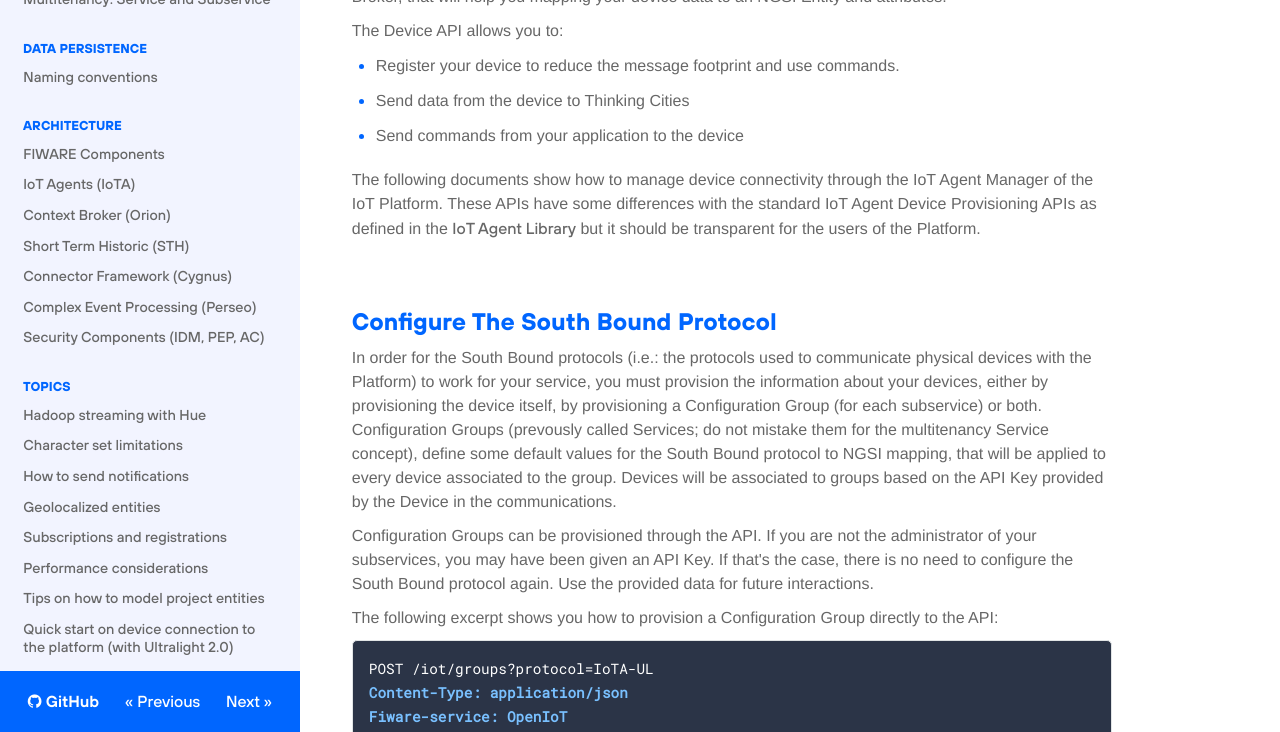
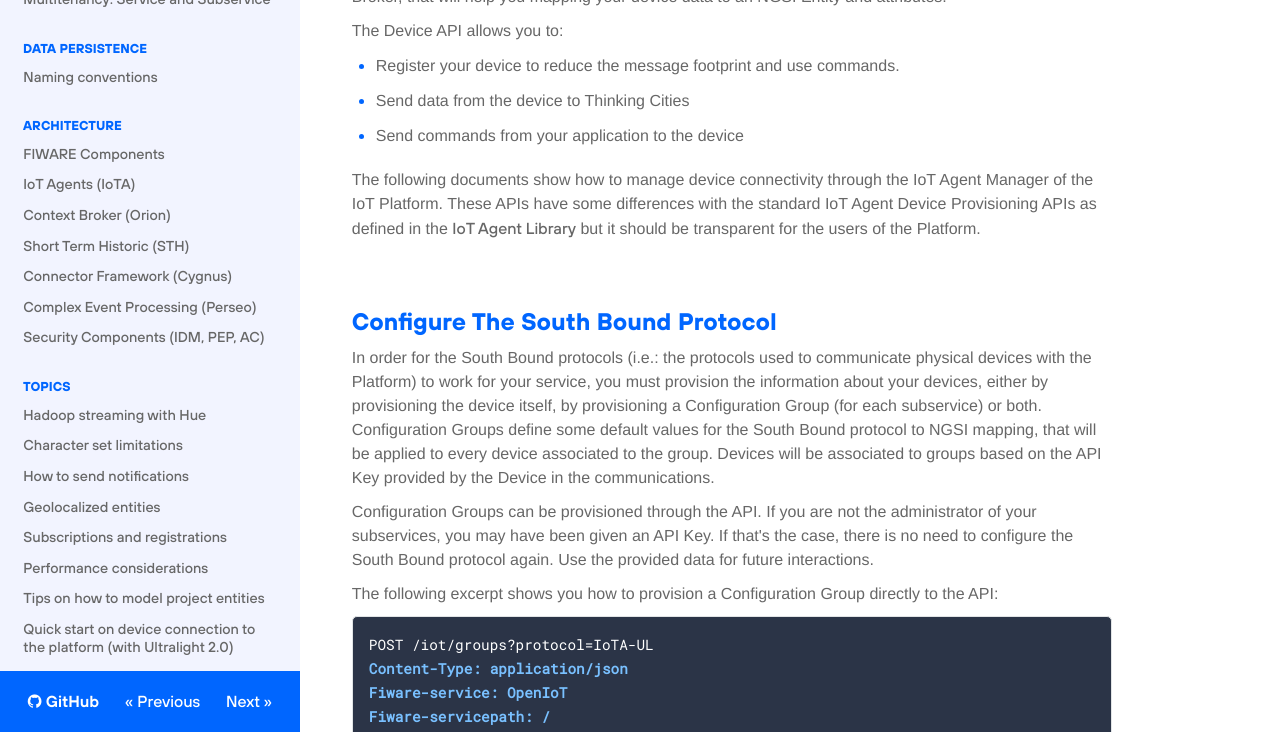
Before and after one commit to telefonicaid/thinking-cities, an MkDocs documentation site: the page built from docs/device_api.md, in a window 1280 px wide and 900 px high, cut to the strip 168-900 px from the top of the window. Built offline with MkDocs 1.6.1, drawn with Linux system fonts in a browser that asks for light colours; nearby versions of some CDN libraries; some web fonts are replaced.

Commit message:
Update docs/device_api.md

```diff
--- a/docs/device_api.md
+++ b/docs/device_api.md
@@ -17,8 +17,7 @@ but it should be transparent for the users of the Platform.
 
 In order for the South Bound protocols (i.e.: the protocols used to communicate physical devices with the Platform)
 to work for your service, you must provision the information about your devices, either by provisioning the device itself,
-by provisioning a Configuration Group (for each subservice) or both. Configuration Groups (prevously called Services; do not
-mistake them for the multitenancy Service concept), define some default values for the South Bound protocol to NGSI mapping,
+by provisioning a Configuration Group (for each subservice) or both. Configuration Groups define some default values for the South Bound protocol to NGSI mapping,
 that will be applied to every device associated to the group. Devices will be associated to groups based on the API Key
 provided by the Device in the communications.
 
```
